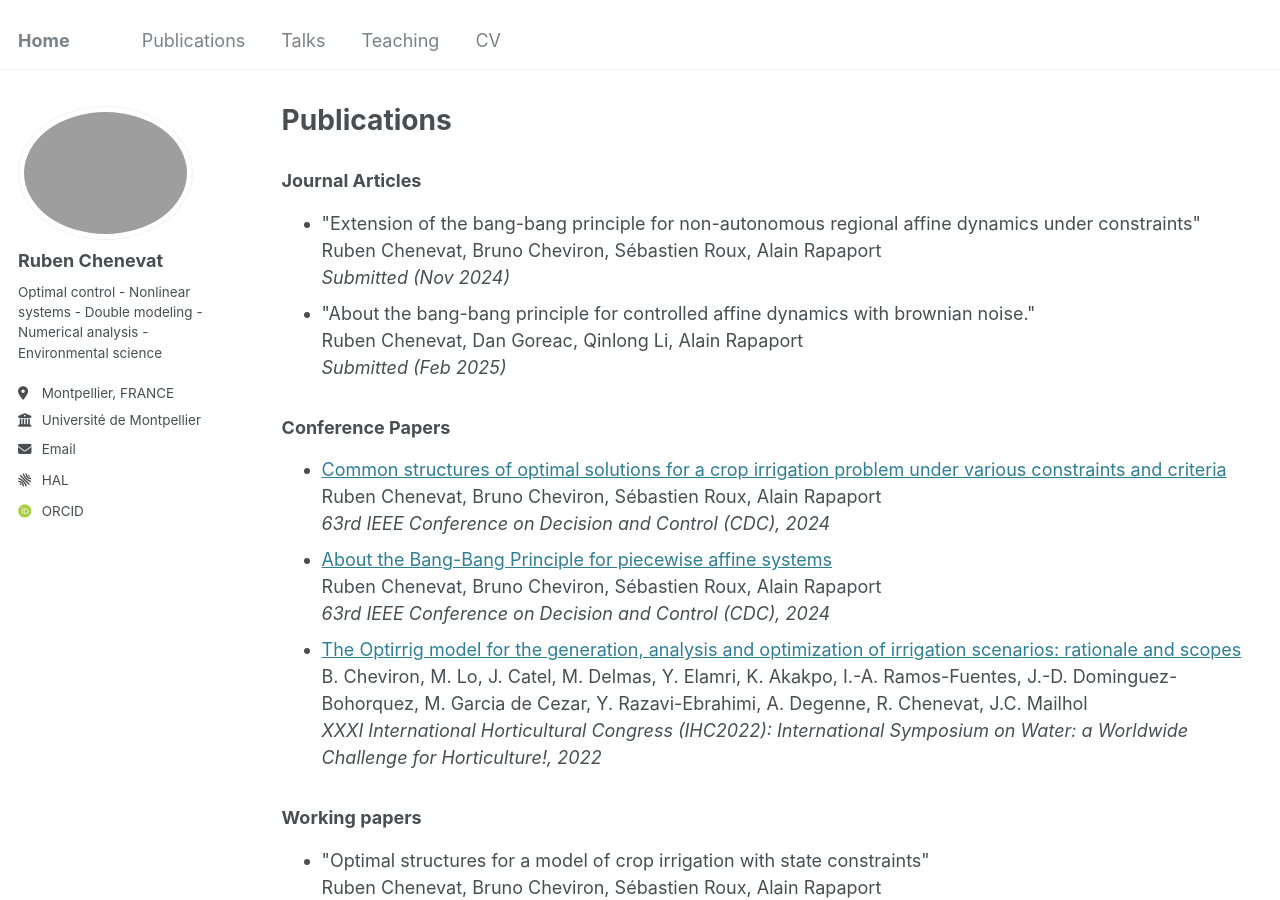
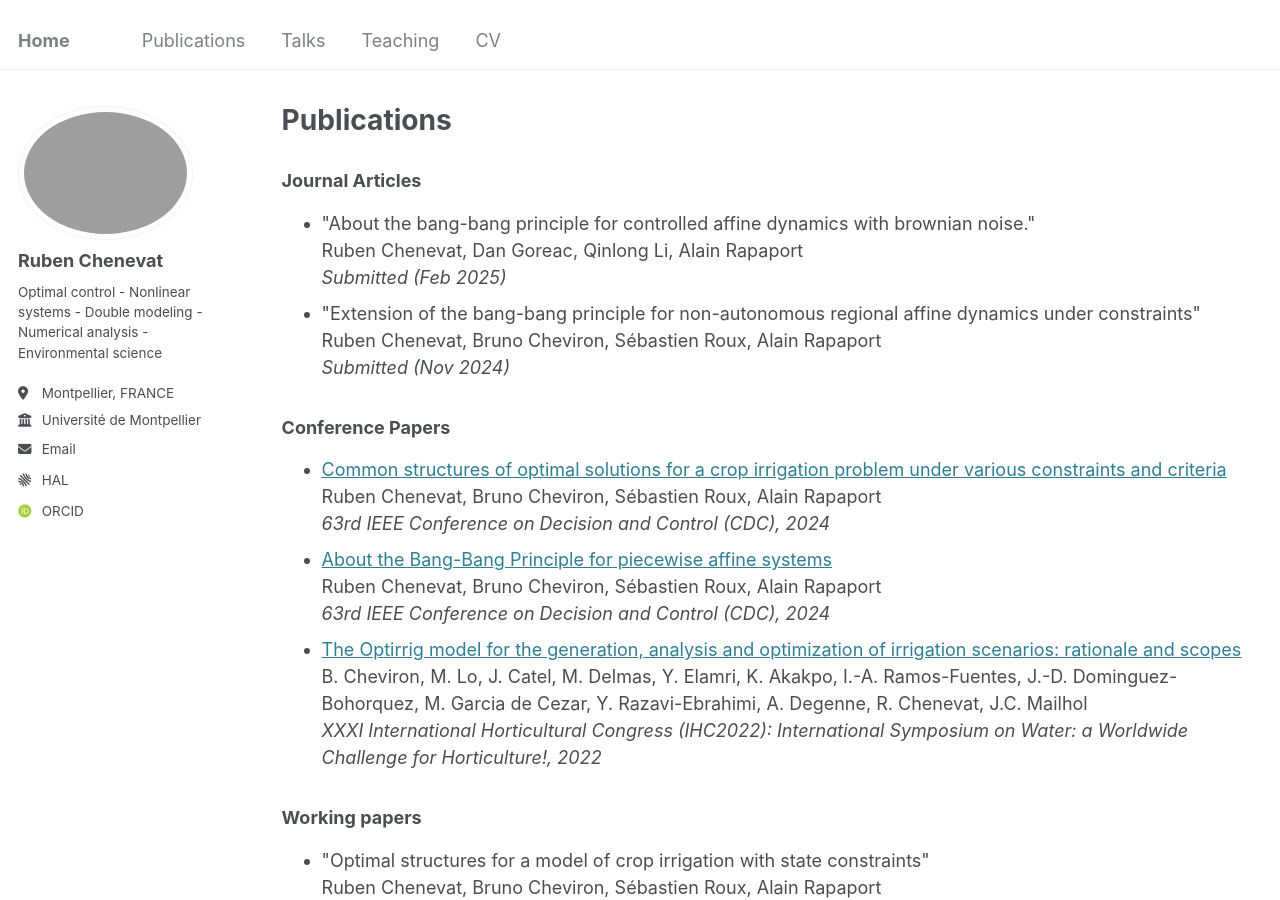
Before and after one commit to rubenchenevat/rubenchenevat.github.io, a Jekyll site: the page built from _pages/publications.html, in a window 1280 px wide and 900 px high. Built offline with Jekyll 4.4.1, drawn with Linux system fonts in a browser that asks for light colours; some web fonts are replaced.

Commit message:
Update publications.html

```diff
--- a/_pages/publications.html
+++ b/_pages/publications.html
@@ -39,14 +39,14 @@ author_profile: true
 
 <ul>
     <li>
+        "About the bang-bang principle for controlled affine dynamics with brownian noise."<br>
+        Ruben Chenevat, Dan Goreac, Qinlong Li, Alain Rapaport<br>
+        <em>Submitted (Feb 2025)</em>
+    </li>
+    <li>
         "Extension of the bang-bang principle for non-autonomous regional affine dynamics under constraints"<br>
         Ruben Chenevat, Bruno Cheviron, Sébastien Roux, Alain Rapaport<br>
         <em>Submitted (Nov 2024)</em>
-    </li>
-    <li>
-        "About the bang-bang principle for controlled affine dynamics with brownian noise."<br>
-        Ruben Chenevat, Dan Goreac, Qinlong Li, Alain Rapaport<br>
-        <em>Submitted (Feb 2025)</em>
     </li>
 </ul>
 
```
